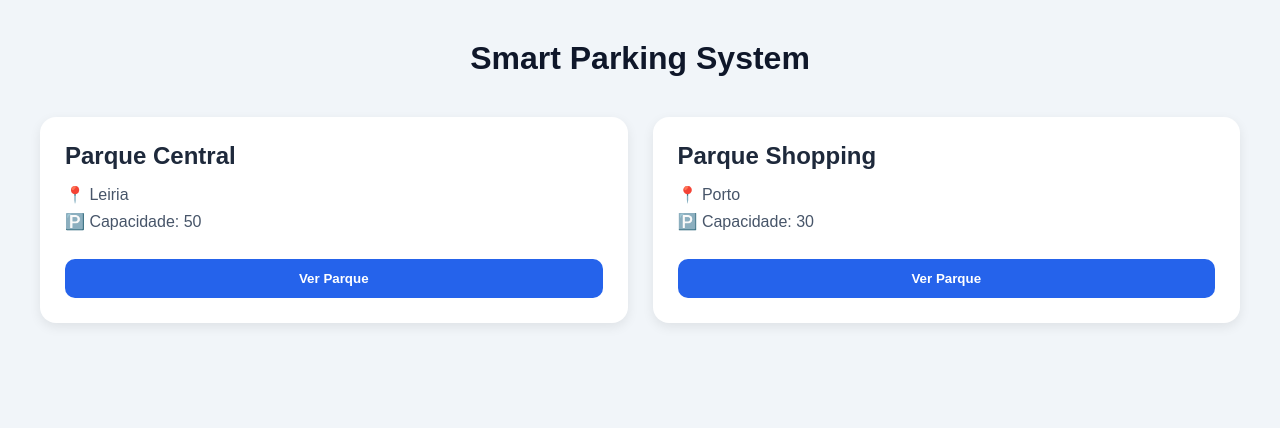
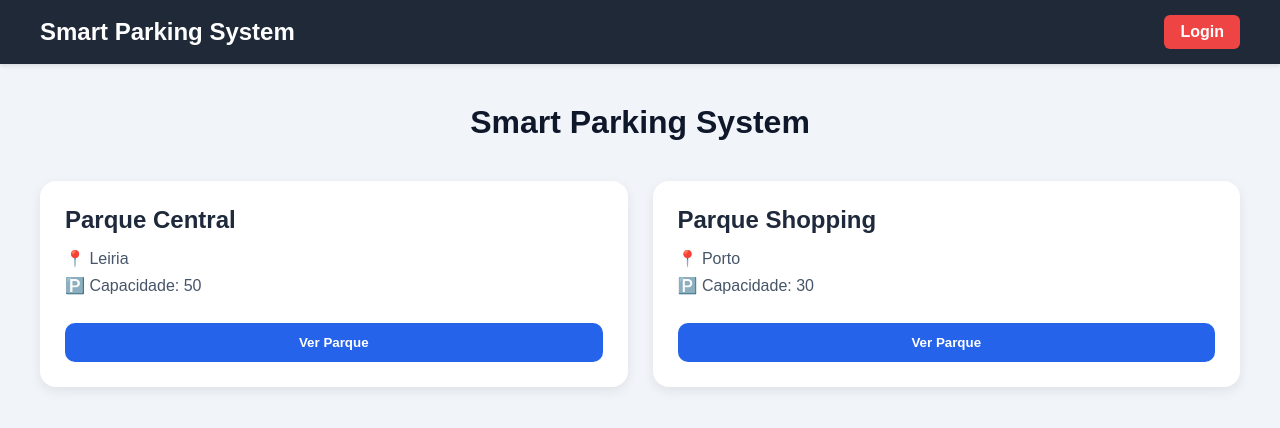
Before and after one commit to RubenM2222/SmartParkingLot, a Flask app: page / in a window 1280 px wide. Shown: the top 428 px of the page. Run offline with Flask 3, Linux system fonts and the light colour scheme; data comes from the database, SQL or seed files in the repository.

Commit message:
Btn login na pagina home

```diff
--- a/cloud_server/templates/home.html
+++ b/cloud_server/templates/home.html
@@ -3,11 +3,9 @@
 <head>
     <meta charset="UTF-8">
     <meta name="viewport" content="width=device-width, initial-scale=1.0">
-
     <title>Smart Parking</title>
 
     <style>
-
         *{
             margin:0;
             padding:0;
@@ -17,7 +15,40 @@
 
         body{
             background:#f1f5f9;
-            padding:40px;
+            /* Removido o padding daqui para o header encostar nas bordas */
+        }
+
+        /* Novo container para o conteúdo principal manter o espaçamento */
+        main {
+            padding: 40px;
+        }
+
+        .header{
+            background:#1f2937;
+            color:white;
+            padding:15px 40px; /* Alinhado com o padding do main */
+            display:flex;
+            justify-content:space-between;
+            align-items:center;
+            box-shadow: 0 2px 4px rgba(0,0,0,0.1);
+        }
+
+        .header h2 {
+            font-size: 1.5rem;
+        }
+
+        .btn-login{
+            background:#ef4444;
+            color:white;
+            text-decoration: none; /* Remove o sublinhado do link */
+            padding: 8px 16px;
+            border-radius: 6px;
+            font-weight: bold;
+            transition: background 0.2s;
+        }
+
+        .btn-login:hover {
+            background: #dc2626; /* Efeito hover no login */
         }
 
         h1{
@@ -28,31 +59,21 @@
 
         .grid{
             display:grid;
-
-            grid-template-columns:
-                repeat(auto-fit, minmax(280px, 1fr));
-
+            grid-template-columns: repeat(auto-fit, minmax(280px, 1fr));
             gap:25px;
         }
 
         .card{
-
             background:white;
-
             border-radius:16px;
-
             padding:25px;
-
             box-shadow:0 4px 12px rgba(0,0,0,0.08);
-
             transition:0.2s;
-
             cursor:pointer;
         }
 
         .card:hover{
             transform:translateY(-4px);
-
             box-shadow:0 8px 20px rgba(0,0,0,0.15);
         }
 
@@ -68,44 +89,37 @@
 
         .btn{
             margin-top:20px;
-
             width:100%;
-
             padding:12px;
-
             border:none;
-
             border-radius:10px;
-
             background:#2563eb;
-
             color:white;
-
             font-weight:bold;
-
             cursor:pointer;
         }
 
         .btn:hover{
             background:#1d4ed8;
         }
-
     </style>
 </head>
 
 <body>
 
+<header class="header">
+    <h2>Smart Parking System</h2>
+    <a class="btn-login" href="/admin/park">
+        Login
+    </a>
+</header>
+
+<main>
     <h1>Smart Parking System</h1>
 
     <div class="grid">
-
         {% for parque in parques %}
-
-    <div
-        class="card"
-        onclick="window.location.href='/parque/{{ parque.id }}'"
-    >
-
+        <div class="card" onclick="window.location.href='/parque/{{ parque.id }}'">
             <h2>{{ parque.nome }}</h2>
 
             <div class="info">
@@ -119,12 +133,10 @@
             <button class="btn">
                 Ver Parque
             </button>
-
         </div>
-
         {% endfor %}
-
     </div>
+</main>
 
 </body>
 </html>
```
Also changed, not shown: deprecated/dashboard.html (renamed from cloud_server/templates/dashboard.html), deprecated/park_detail.html (renamed from cloud_server/templates/park_detail.html). Lines whose indentation alone changed are shown as unchanged.
